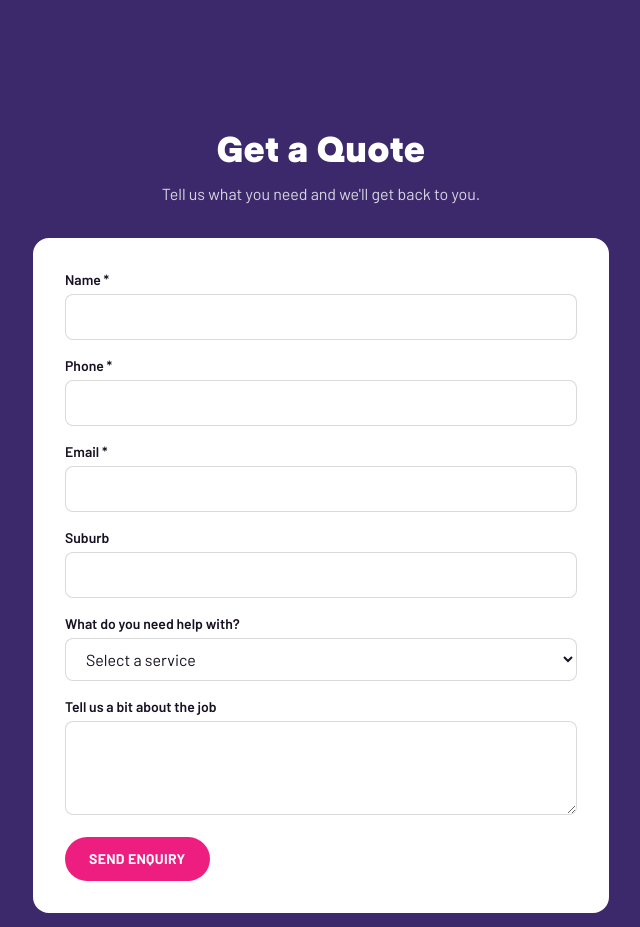
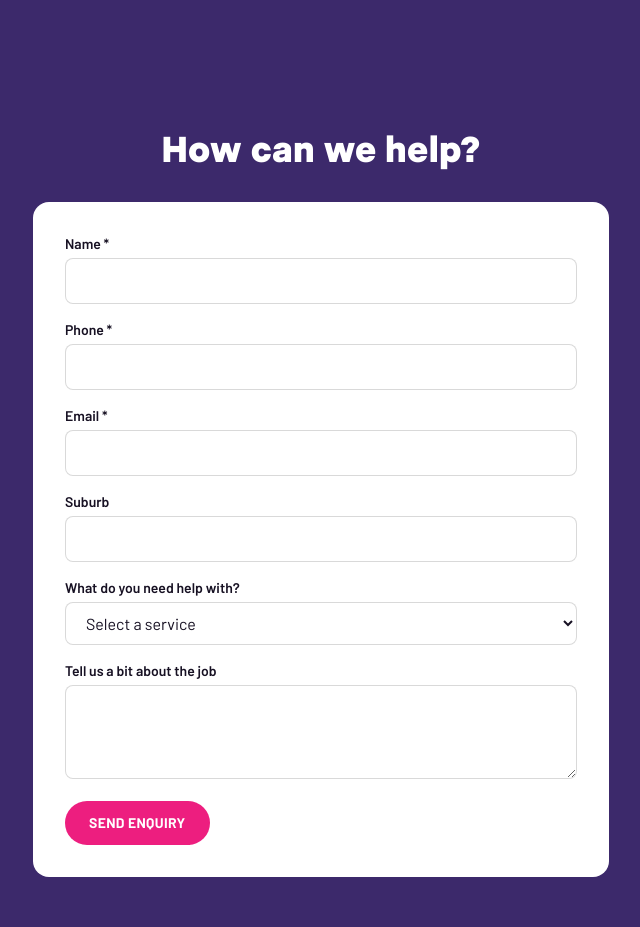
Before and after one commit to RhysWildElectrical/wild.electrical, a Next.js app: page / in a window 1280 px wide. Shown: the part 2500-3427 px from the top of the page, without its empty margins (319-959 px from the left). Built offline with nearby package versions, Linux system fonts and the light colour scheme.

Commit message:
Update Footer.tsx
update3

```diff
--- a/src/components/Footer.tsx
+++ b/src/components/Footer.tsx
@@ -17,10 +17,7 @@
         <div className="border-b border-white/10 bg-wild-purple">
           <Container className="py-16">
             <div className="mx-auto max-w-2xl text-center">
-              <h2 className="font-display text-3xl sm:text-4xl">Get a Quote</h2>
-              <p className="mt-3 text-white/80">
-                Tell us what you need and we&apos;ll get back to you.
-              </p>
+              <h2 className="font-display text-3xl sm:text-4xl">How can we help?</h2>
             </div>
             <div className="mx-auto mt-8 max-w-xl rounded-2xl bg-white p-6 text-wild-ink sm:p-8">
               <EnquiryForm compact />
```
